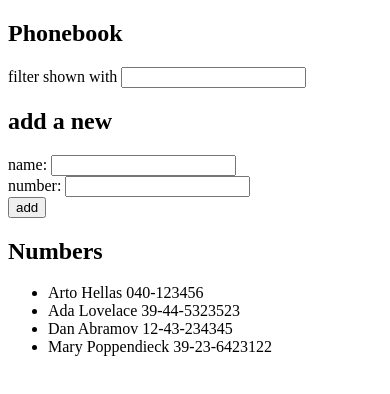
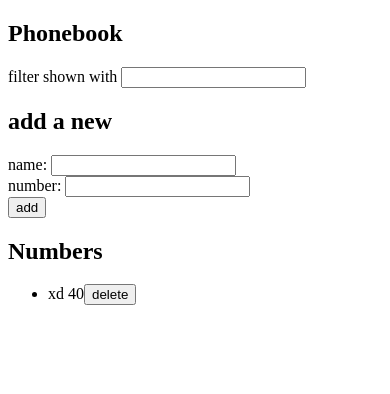
Before and after one commit to kahijes/submissions, a React (Create React App) app in the folder part2/phonebook/: page / in a window 390 px wide. Shown: the top 394 px of the page. Built offline with nearby package versions, Linux system fonts and the light colour scheme; data requests are answered from the project's data file.

Commit message:
phonebook and server

```diff
--- a/part2/phonebook/db.json
+++ b/part2/phonebook/db.json
@@ -1,24 +1,9 @@
 {
-  "persons":[
+  "phonebook": [
     {
-      "name": "Arto Hellas",
-      "number": "040-123456",
-      "id": 1
-    },
-    {
-      "name": "Ada Lovelace",
-      "number": "39-44-5323523",
-      "id": 2
-    },
-    {
-      "name": "Dan Abramov",
-      "number": "12-43-234345",
-      "id": 3
-    },
-    {
-      "name": "Mary Poppendieck",
-      "number": "39-23-6423122",
-      "id": 4
+      "name": "xd",
+      "number": "40",
+      "id": "123on4ovXZ2tXgeMRVdtu"
     }
   ]
 }
--- a/part2/phonebook/src/App.js
+++ b/part2/phonebook/src/App.js
@@ -3,44 +3,44 @@ import Persons from './components/Persons'
 import PersonsForm from './components/PersonsForm'
 import Filter from './components/Filter'
 import { nanoid } from 'nanoid'
-import axios from 'axios'
+import phonebookService from './communication/phonebook'
 
 const App = () => {
   const [phonebookEntries, setPhonebookEntries] = useState([])
   const [newName, setNewName] = useState('')
   const [newNumber, setNewNumber] = useState('')
   const [newFilter, setFilter] = useState('')
+  const filteredEntries = phonebookEntries.filter(entry => entry.name.toLowerCase().includes(newFilter.toLowerCase()))
 
   useEffect(() => {
-    axios
-    .get('http://localhost:3001/persons')
-    .then(response => {
-      setPhonebookEntries(response.data)
-    })
-  }, [])
-
-  const filteredEntries = phonebookEntries.filter(entry => entry.name.toLowerCase().includes(newFilter.toLowerCase()))
+    phonebookService
+      .getAll()
+      .then(phonebookFromServer => {
+        setPhonebookEntries(phonebookFromServer)
+      })
+  },[])
 
   const addInformation = (event) => {
     event.preventDefault()
-    const checkName = function(entry) {
-      return entry.name === newName
-    }
 
-    const result = phonebookEntries.find(checkName)
-    if ( !(result=== undefined)) {
-      window.alert(newName + ' is already added to phonebook')
-      setNewName('')
-      return
-    }
+    const result = phonebookEntries.find(entry => entry.name === newName)
+      if(!(result===undefined))  {
+        changeNumber(result)
+        return
+      }
+
     const phonebookObject = {
       name: newName,
       number: newNumber,
       id: nanoid()
     }
-    setPhonebookEntries(phonebookEntries.concat(phonebookObject))
-    setNewNumber('')
-    setNewName('')
+    phonebookService
+      .create(phonebookObject)
+      .then(returnedEntry => {
+        setPhonebookEntries(phonebookEntries.concat(returnedEntry))
+        setNewNumber('')
+        setNewName('')
+      })
   }
 
   const handleNameChange = (event) => {
@@ -52,8 +52,25 @@ const App = () => {
   const handleFilterChange = (event) => {
     setFilter(event.target.value)
   }
+  const handleDelete = (id, name) => {
+    const result = window.confirm(`Delete ${name}?`)
+    if (result) {
+      phonebookService
+      .deleteEntry(id)
+      setPhonebookEntries(phonebookEntries.filter(entry => id !== entry.id))
+    }
+  }
 
-
+  const changeNumber = (result) => {
+    if (window.confirm(newName + ' is already added to phonebook, replace the old number with a new one?')) {
+      result.number = newNumber
+      phonebookService
+        .update(result.id, result)
+        .then(returnedEntry => {
+        setPhonebookEntries(phonebookEntries.map(entry => entry.id === returnedEntry.id ? returnedEntry : entry));
+        })
+    }
+  }
   return (
     <div>
       <h2>Phonebook</h2>
@@ -67,7 +84,7 @@ const App = () => {
       addInformation={addInformation}
       />
       <h2>Numbers</h2>
-      <Persons phonebook={filteredEntries} />
+      <Persons phonebook={filteredEntries} handleDelete={handleDelete}/>
     </div>
   )
 }
--- /dev/null
+++ b/part2/phonebook/src/communication/phonebook.js
@@ -0,0 +1,27 @@
+import axios from 'axios'
+const baseUrl = 'http://localhost:3001/phonebook'
+
+
+const getAll = () =>{
+    const request = axios.get(baseUrl)
+    return request.then(response => response.data)
+}
+
+const create = newObject => {
+    const request = axios.post(baseUrl, newObject)
+    return request.then(response => response.data)
+}
+
+const deleteEntry = (id) => {
+    const request = axios.delete(`${baseUrl}/${id}`)
+    return request.then(response => response.data)
+}
+
+const update = (id, updatedObject) => {
+    const request = axios.put(`${baseUrl}/${id}`, updatedObject);
+    return request.then(response => response.data)
+}
+
+
+const phonebookEntries = {  getAll, create, deleteEntry, update}
+export default phonebookEntries
--- a/part2/phonebook/src/components/Persons.js
+++ b/part2/phonebook/src/components/Persons.js
@@ -1,12 +1,12 @@
 import React from 'react'
 import ShowEntry from './ShowEntry'
 
-const Persons = ({ phonebook }) => {
+const Persons = ({ phonebook, handleDelete }) => {
     return (
     <div>
     <ul>
     {phonebook.map(entry =>
-        <ShowEntry entry={entry} key={entry.id} />
+        <ShowEntry entry={entry} key={entry.id} handleDelete={handleDelete} />
         )}
     </ul>
     </div> )
--- a/part2/phonebook/src/components/ShowEntry.js
+++ b/part2/phonebook/src/components/ShowEntry.js
@@ -1,9 +1,12 @@
 import React from 'react'
 
-const ShowEntry = ({ entry, id}) => {
+const ShowEntry = ({ entry, id, handleDelete}) => {
   return (
     <div>
-    <li key={id}>{entry.name} {entry.number}</li>
+    <li key={id}>{entry.name} {entry.number}
+    <button onClick={ () => handleDelete(entry.id, entry.name) }>
+    delete
+    </button></li>
     </div>
   )
 }
```
